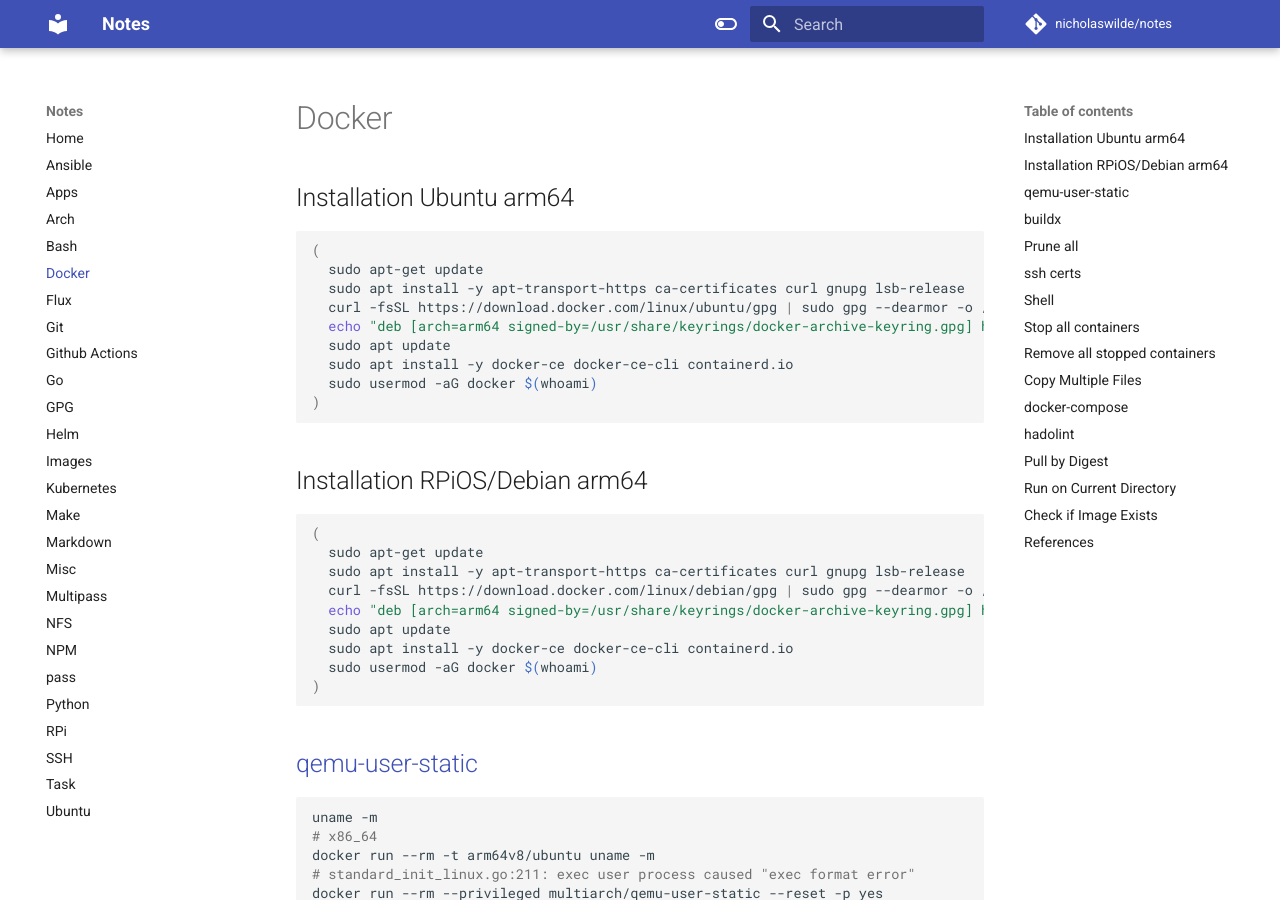
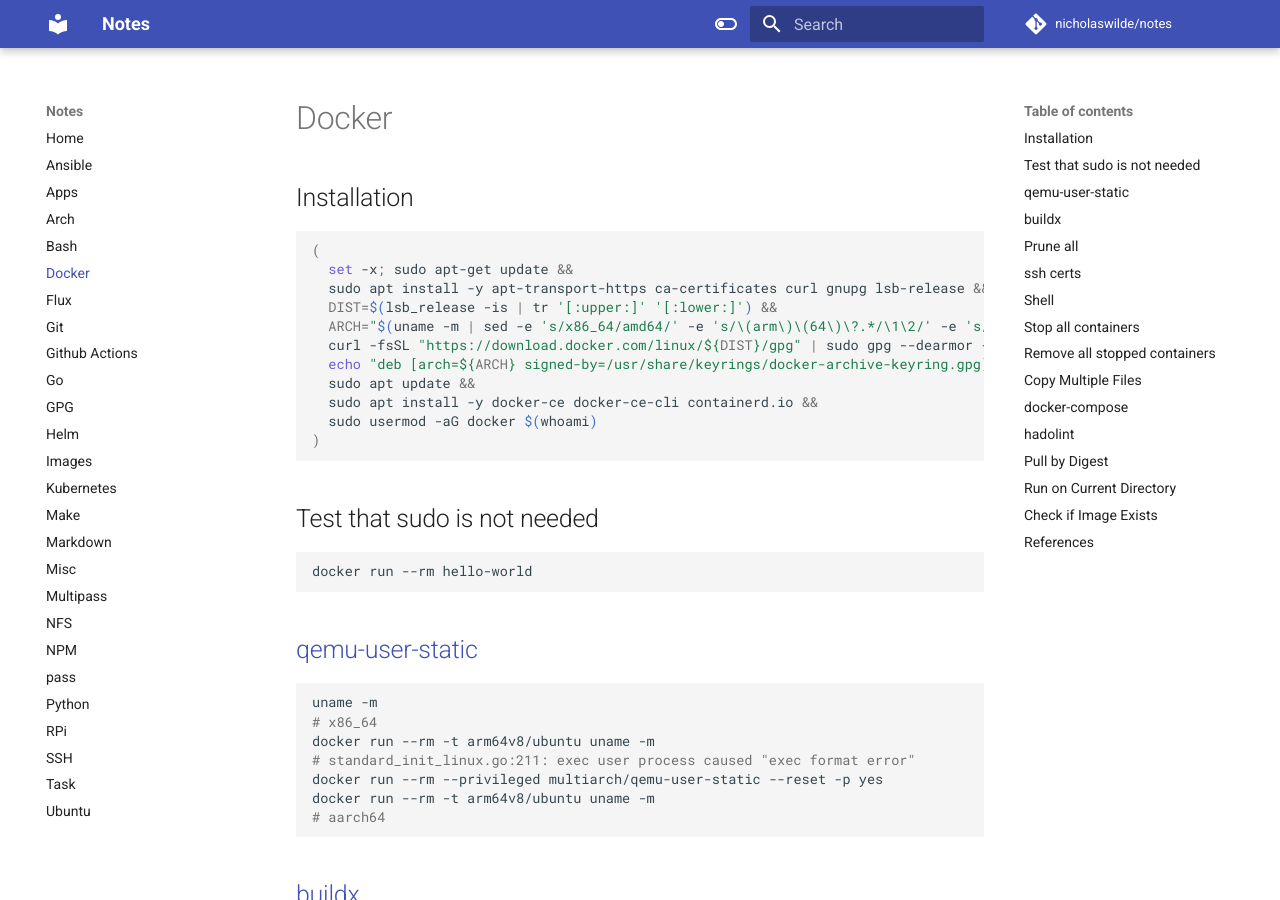
Before and after one commit to nicholaswilde/notes, an MkDocs documentation site: the page built from docs/docker.md, in a window 1280 px wide and 900 px high. Built offline with MkDocs 1.6.1 and Material for MkDocs 9.7.7, drawn with Linux system fonts in a browser that asks for light colours; comment, search, counter and statistics services are not loaded.

Commit message:
Updated Docker
Signed-off-by: Nicholas Wilde <ncwilde43@gmail.com>

````diff
--- a/docs/docker.md
+++ b/docs/docker.md
@@ -1,31 +1,25 @@
 # Docker
 
-## Installation Ubuntu arm64
+## Installation
 
 ```shell
 (
-  sudo apt-get update
-  sudo apt install -y apt-transport-https ca-certificates curl gnupg lsb-release
-  curl -fsSL https://download.docker.com/linux/ubuntu/gpg | sudo gpg --dearmor -o /usr/share/keyrings/docker-archive-keyring.gpg
-  echo "deb [arch=arm64 signed-by=/usr/share/keyrings/docker-archive-keyring.gpg] https://download.docker.com/linux/ubuntu $(lsb_release -cs) stable" | sudo tee /etc/apt/sources.list.d/docker.list > /dev/null
-  sudo apt update
-  sudo apt install -y docker-ce docker-ce-cli containerd.io
+  set -x; sudo apt-get update &&
+  sudo apt install -y apt-transport-https ca-certificates curl gnupg lsb-release &&
+  DIST=$(lsb_release -is | tr '[:upper:]' '[:lower:]') &&
+  ARCH="$(uname -m | sed -e 's/x86_64/amd64/' -e 's/\(arm\)\(64\)\?.*/\1\2/' -e 's/aarch64$/arm64/')" &&
+  curl -fsSL "https://download.docker.com/linux/${DIST}/gpg" | sudo gpg --dearmor -o /usr/share/keyrings/docker-archive-keyring.gpg &&
+  echo "deb [arch=${ARCH} signed-by=/usr/share/keyrings/docker-archive-keyring.gpg] https://download.docker.com/linux/${DIST} $(lsb_release -cs) stable" | sudo tee /etc/apt/sources.list.d/docker.list > /dev/null &&
+  sudo apt update &&
+  sudo apt install -y docker-ce docker-ce-cli containerd.io &&
   sudo usermod -aG docker $(whoami)
 )
 ```
 
-## Installation RPiOS/Debian arm64
+## Test that sudo is not needed
 
 ```shell
-(
-  sudo apt-get update
-  sudo apt install -y apt-transport-https ca-certificates curl gnupg lsb-release
-  curl -fsSL https://download.docker.com/linux/debian/gpg | sudo gpg --dearmor -o /usr/share/keyrings/docker-archive-keyring.gpg
-  echo "deb [arch=arm64 signed-by=/usr/share/keyrings/docker-archive-keyring.gpg] https://download.docker.com/linux/debian $(lsb_release -cs) stable" | sudo tee /etc/apt/sources.list.d/docker.list > /dev/null
-  sudo apt update
-  sudo apt install -y docker-ce docker-ce-cli containerd.io
-  sudo usermod -aG docker $(whoami)
-)
+docker run --rm hello-world
 ```
 
 ## [qemu-user-static](https://github.com/multiarch/qemu-user-static)
````
